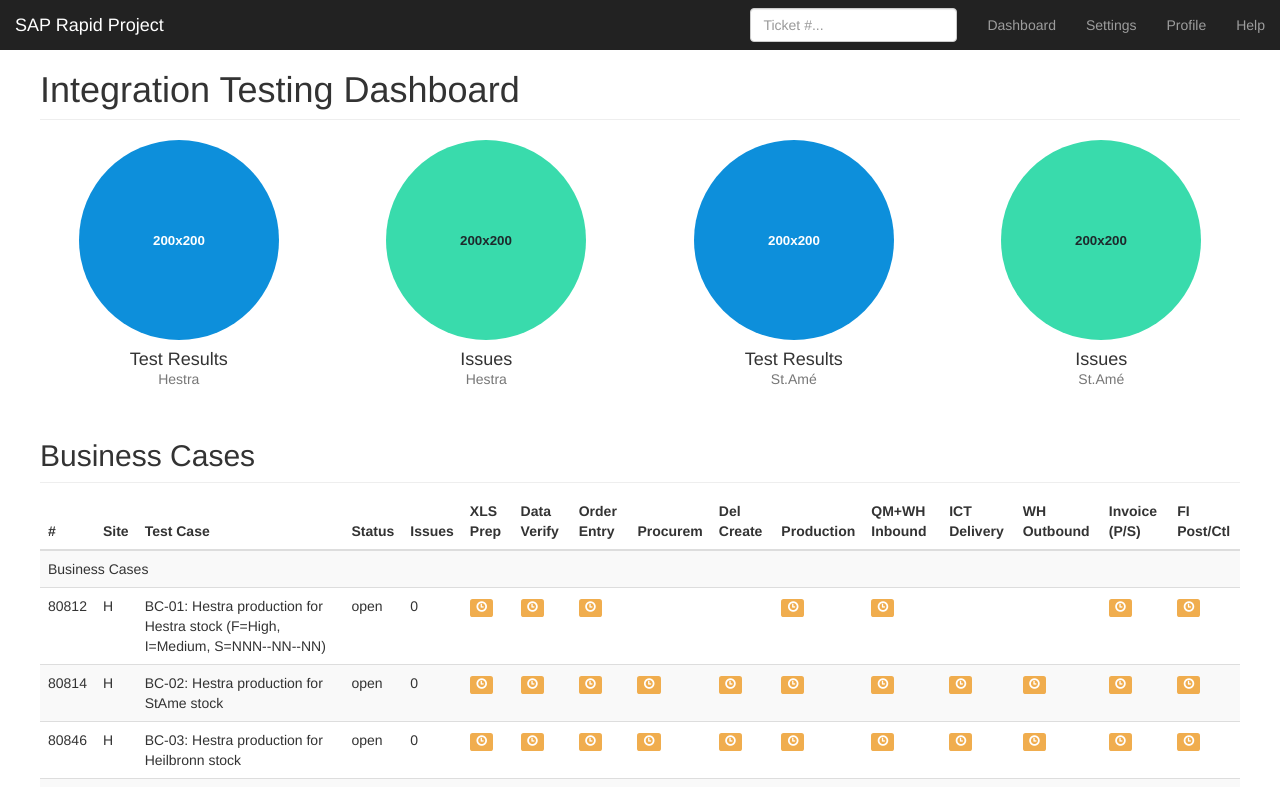
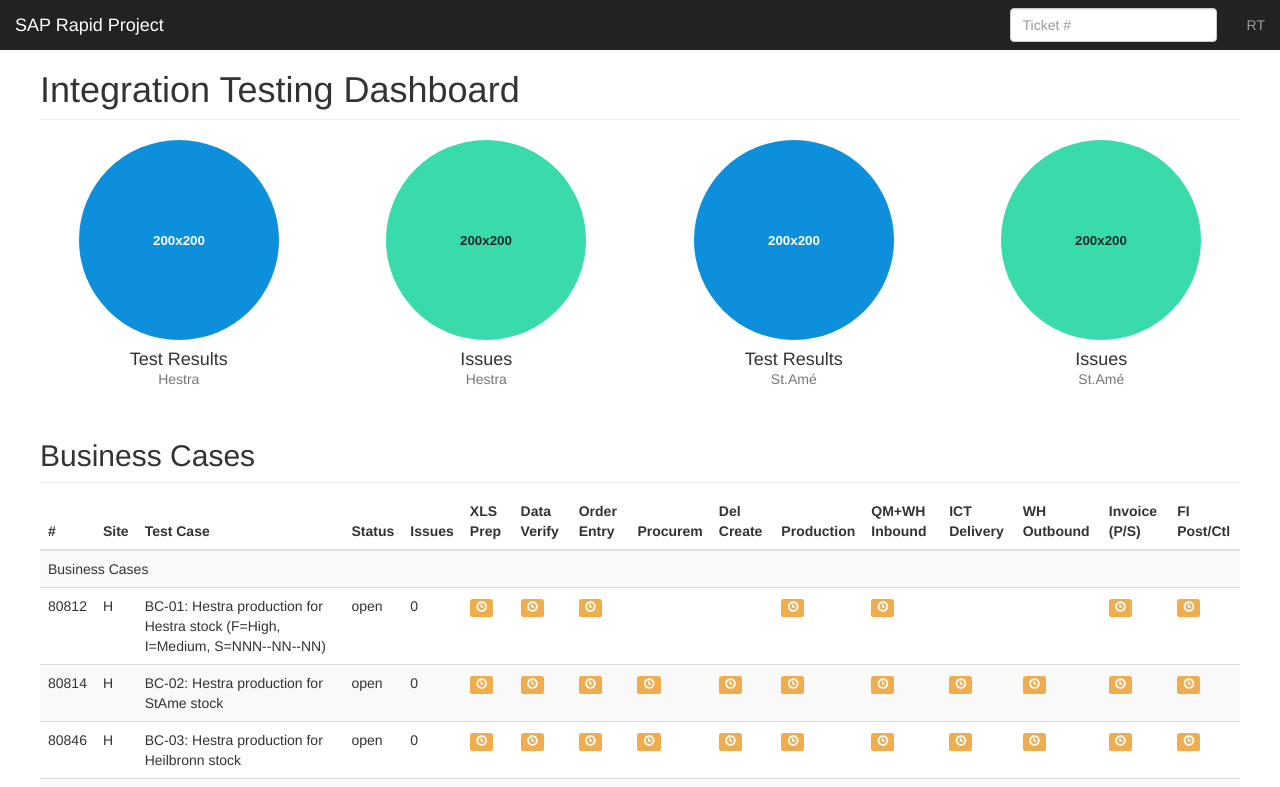
Before and after one commit to lrestifo/proj-rapid-dash, a plain HTML site: page index.html in a window 1280 px wide. Shown: the top 787 px of the page. Drawn offline with nearby package versions, Linux system fonts and the light colour scheme.

Commit message:
Fixes to navbar

```diff
--- a/index.html
+++ b/index.html
@@ -43,13 +43,13 @@
         </div>
         <div id="navbar" class="navbar-collapse collapse">
           <ul class="nav navbar-nav navbar-right">
-            <li><a href="#">Dashboard</a></li>
-            <li><a href="#">Settings</a></li>
-            <li><a href="#">Profile</a></li>
-            <li><a href="#">Help</a></li>
+            <!-- <li><a href="#">Dashboard</a></li> -->
+            <!-- <li><a href="#">Settings</a></li> -->
+            <!-- <li><a href="#">Profile</a></li> -->
+            <li><a href="http://ithelpdesk.ema.esselte.net/rt">RT</a></li>
           </ul>
           <form class="navbar-form navbar-right" id="tk-search">
-            <input type="text" class="form-control" placeholder="Ticket #..." id="tk-num">
+            <input type="text" class="form-control" placeholder="Ticket #" id="tk-num">
           </form>
         </div>
       </div>
```
